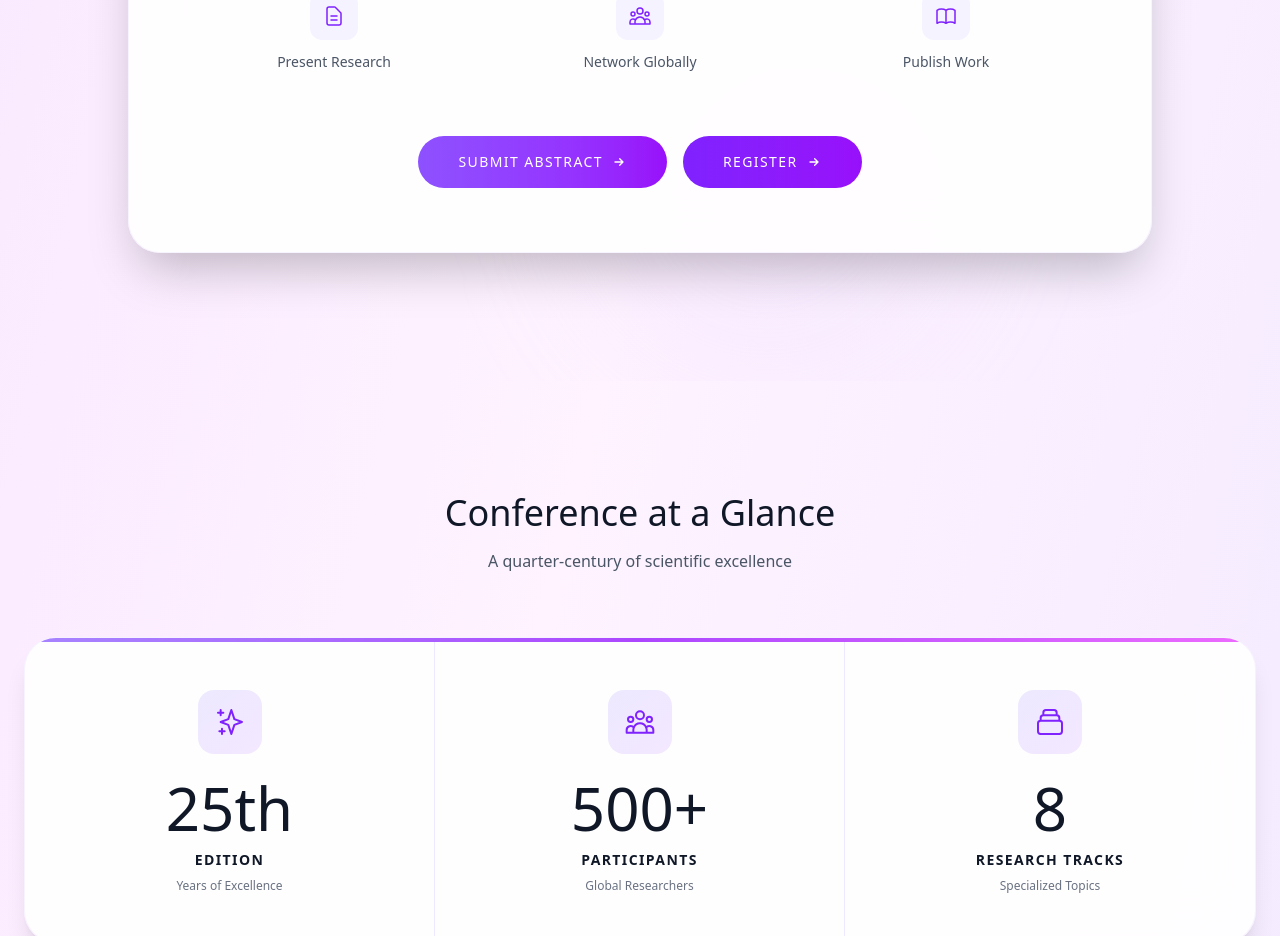
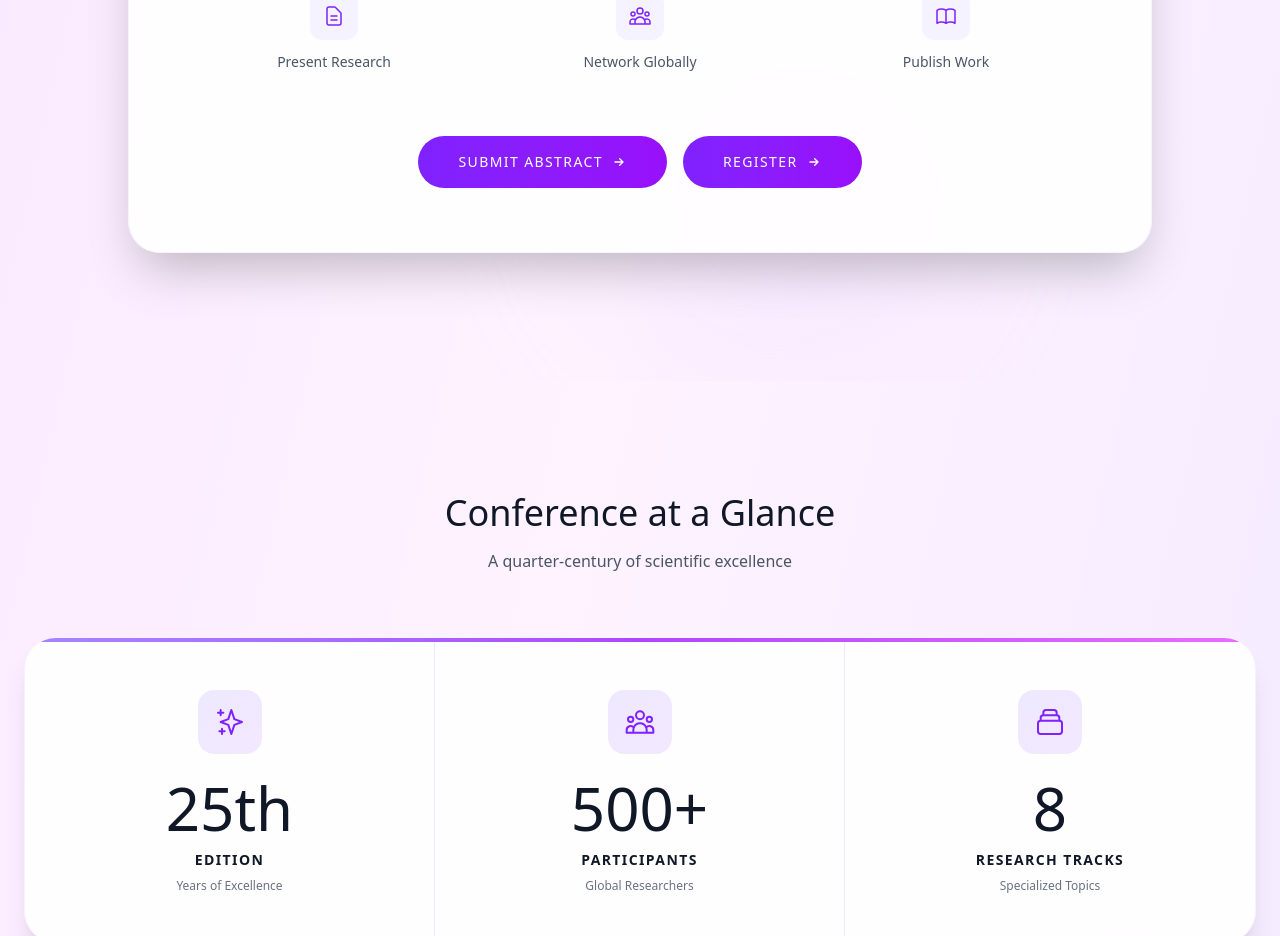
Before and after one commit to Abhijith-Suresh2283/nanoportugal, a React (Vite) app: page / in a window 1280 px wide. Shown: the part 2820-3756 px from the top of the page. Built offline with nearby package versions, Linux system fonts and the light colour scheme.

Commit message:
changed the button styling of "Submit abstract" button

```diff
--- a/src/components/HomePage.jsx
+++ b/src/components/HomePage.jsx
@@ -363,7 +363,7 @@ const handlePageNavigation = (route) => {
                     {/* Submit Abstract */}
             <button
               onClick={() => handlePageNavigation("/abstract-submission")}
-              className="group px-10 py-4 bg-gradient-to-r from-violet-500 to-purple-600 text-white text-sm font-medium tracking-widest uppercase hover:shadow-2xl hover:shadow-violet-500/50 transition-all duration-300 rounded-full hover:scale-105"
+              className="group px-10 py-4 bg-gradient-to-r from-violet-600 to-purple-600 text-white text-sm font-medium tracking-widest uppercase hover:shadow-lg hover:shadow-violet-300/50 transition-all duration-300 rounded-full hover:scale-105"
             >
               <span className="flex items-center justify-center gap-2">
                 Submit Abstract
```
